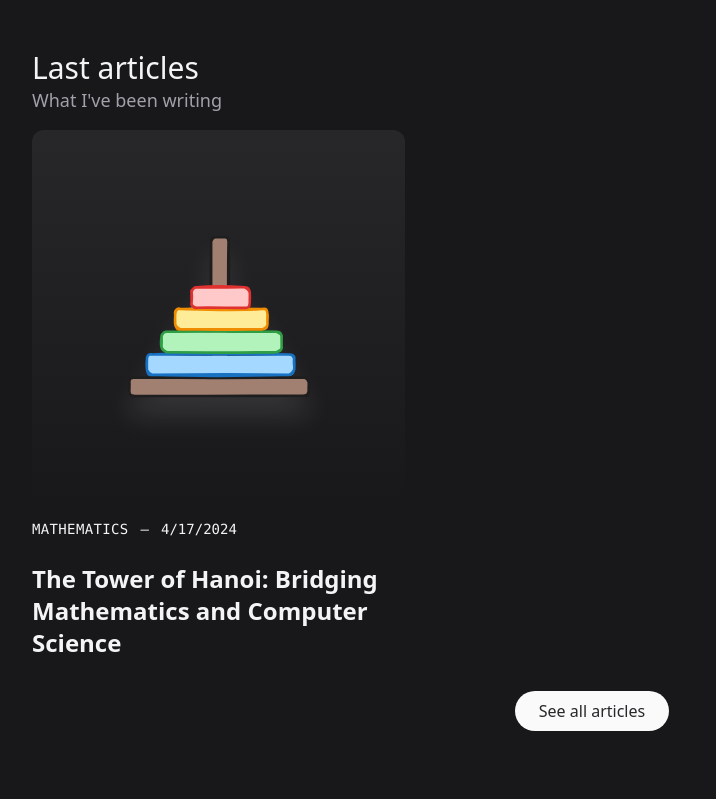
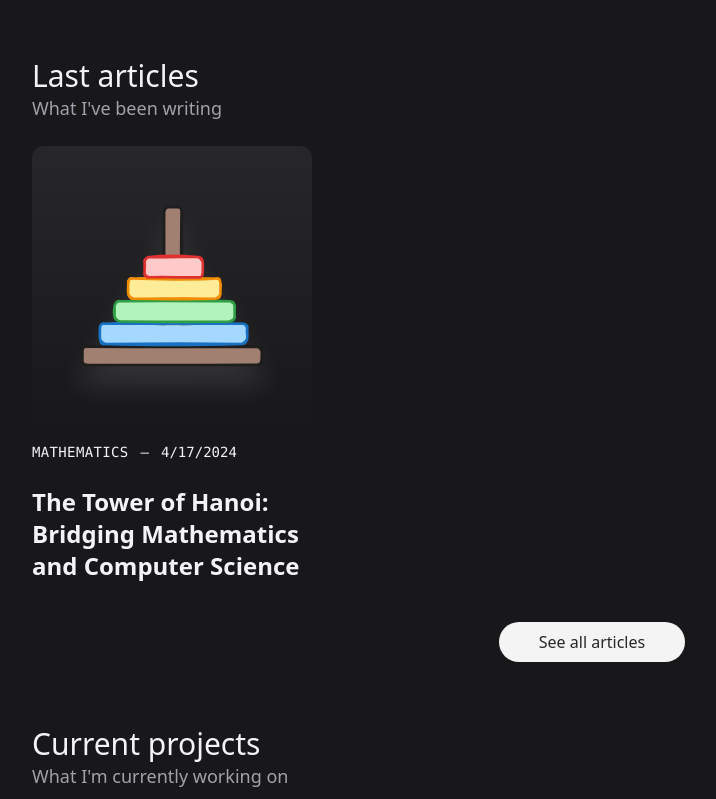
Before and after one commit to RafaLopesMelo/rafael-melo, a Next.js app: page / in a window 1280 px wide. Shown: the part 980-1779 px from the top of the page, without its empty margins (48-764 px from the left). Built offline with nearby package versions, Linux system fonts and the light colour scheme.

Commit message:
improv: add last articles section

```diff
--- a/src/components/home/current-projects/index.tsx
+++ b/src/components/home/current-projects/index.tsx
@@ -5,7 +5,7 @@ import { Paragraph } from '@/shared/components/paragraph';
 export const CurrentProjects = () => {
     return (
         <section>
-            <div className="mb-4">
+            <div className="mb-6">
                 <Heading as="h3" className="text-3xl font-medium">
                     Current projects
                 </Heading>
--- a/src/components/home/current-studies/index.tsx
+++ b/src/components/home/current-studies/index.tsx
@@ -48,7 +48,7 @@ export const CurrentStudies = async () => {
 
     return (
         <section>
-            <div className="mb-4">
+            <div className="mb-6">
                 <Heading as="h3" className="text-3xl font-medium">
                     Current studies
                 </Heading>
--- a/src/components/home/last-articles/index.tsx
+++ b/src/components/home/last-articles/index.tsx
@@ -9,7 +9,7 @@ export const LastArticles = async () => {
 
     return (
         <section>
-            <div className="mb-4">
+            <div className="mb-6">
                 <Heading as="h3" className="text-3xl font-medium">
                     Last articles
                 </Heading>
@@ -17,13 +17,13 @@ export const LastArticles = async () => {
                     What I&apos;ve been writing
                 </Paragraph>
             </div>
-            <div className="grid md:grid-cols-3">
+            <div className="grid md:grid-cols-4">
                 {articles.data.slice(0, 3).map((article) => (
                     <ArticleItem article={article} />
                 ))}
             </div>
 
-            <div className="flex items-center justify-center mt-8">
+            <div className="flex items-center justify-center mt-10">
                 <Button as="a" href="/articles">
                     See all articles
                 </Button>
--- a/src/shared/components/button/index.tsx
+++ b/src/shared/components/button/index.tsx
@@ -18,7 +18,7 @@ export const Button = ({ as, children, ...props }: ButtonProps) => {
     return (
         <Tag
             {...typedProps}
-            className="bg-zinc-50 hover:bg-zinc-100 text-zinc-800 px-6 py-2 rounded-full font-medium"
+            className="bg-zinc-100 hover:bg-zinc-200 text-zinc-800 px-10 py-2 rounded-full font-medium"
         >
             {children}
         </Tag>
```
